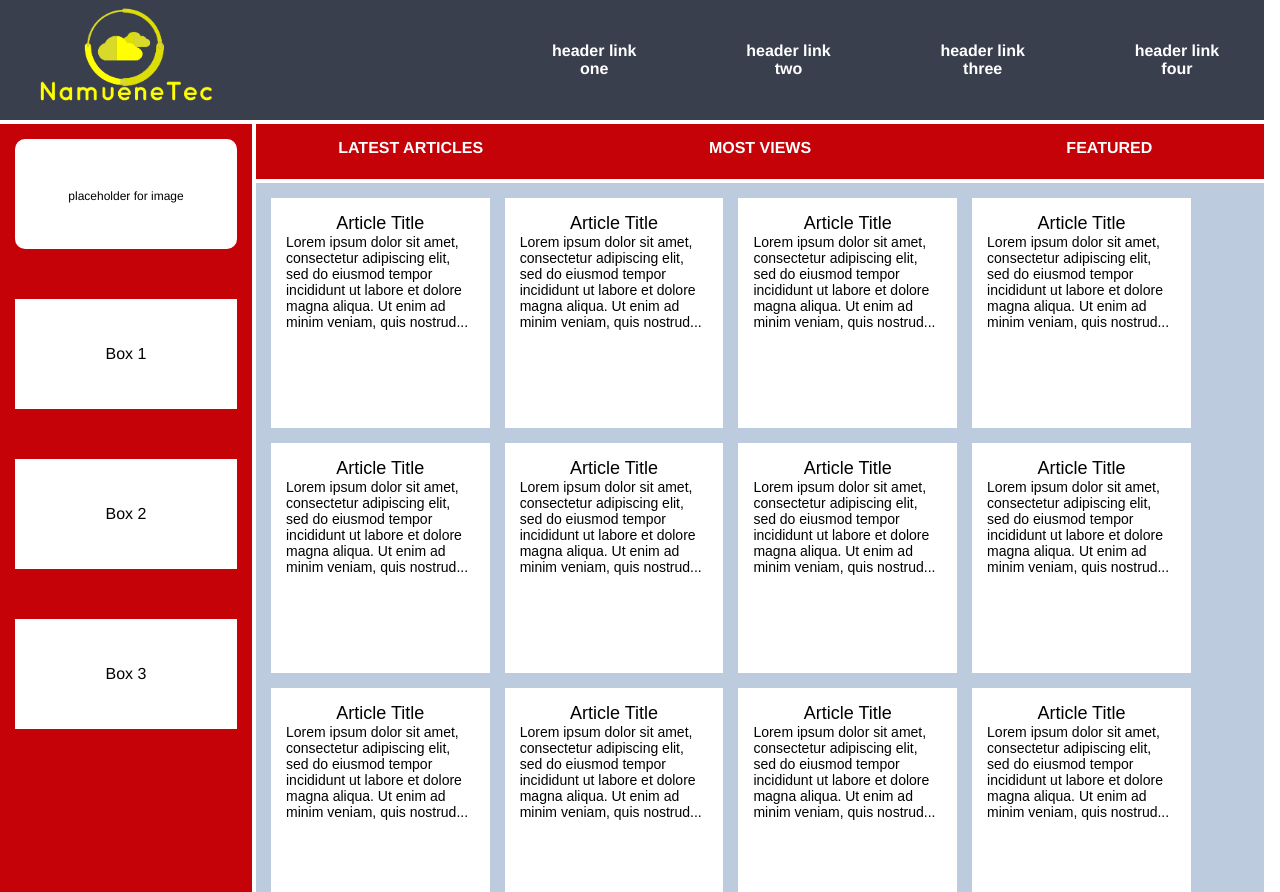
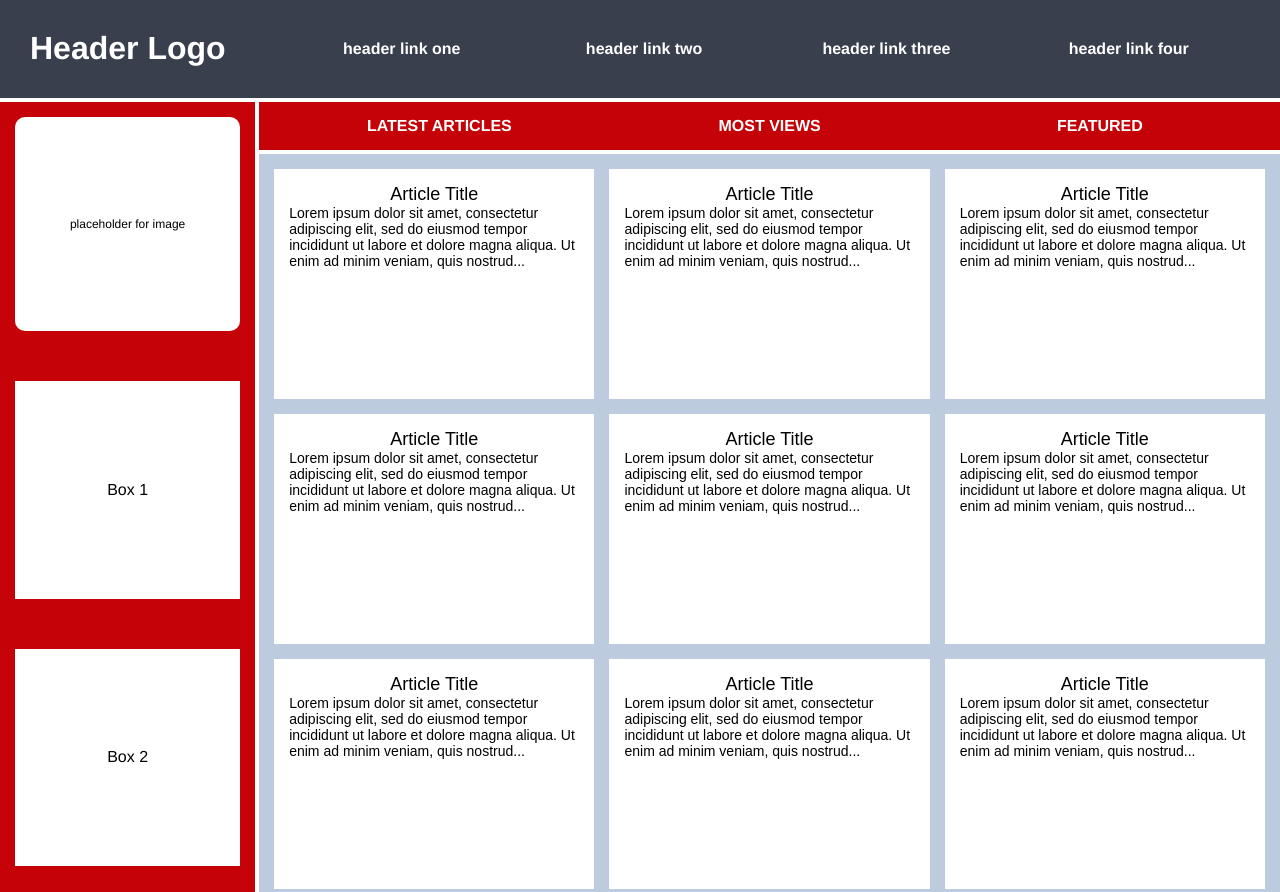
Before and after one commit to kato2025/grid-layout-3, a plain HTML site: page index.html in a window 1280 px wide. Shown: the top 892 px of the page. Drawn offline with Linux system fonts and the light colour scheme.

Commit message:
Add index.html styles.css

```diff
--- a/index.html
+++ b/index.html
@@ -1,19 +1,26 @@
 <!DOCTYPE html>
+<html lang="en">
+<head>
+    <meta charset="UTF-8">
+    <meta name="viewport" content="width=device-width, initial-scale=1.0">
+    <title>Grid Layout</title>
+    <link rel="stylesheet" href="styles.css">
+</head>
+<body>
+    <!DOCTYPE html>
 <html lang="en">
   <head>
     <meta charset="UTF-8">
     <meta http-equiv="X-UA-Compatible" content="IE=edge">
     <meta name="viewport" content="width=device-width, initial-scale=1.0">
     <title>Holy Grail Mockup</title>
-    <link rel="stylesheet" href="styles.css">
+    <link rel="stylesheet" href="style.css">
   </head>
   <body>
     <div class="container">
 
       <div class="header">
-        <div class="logo">
-          <img class="siteLogo" src="./siteLogo.png" alt="">
-        </div>
+        <div class="logo">Header Logo</div>
         <div class="menu">
           <ul>
             <li>header link one</li>
@@ -102,3 +109,5 @@
     </div>
   </body>
 </html>
+</body>
+</html>
--- a/styles.css
+++ b/styles.css
@@ -4,12 +4,15 @@
   }
   .container {
     display: grid;
-  resize: both;
-  overflow: auto;
     grid-template-columns: 1fr 4fr;
-  grid-template-rows: 120px 55px repeat(2, 1fr) 50px;
+    grid-template-rows: repeat(4, auto);
     gap: 4px;
     text-align: center;
+    grid-template-areas:
+      "header header"
+      "sidebar nav"
+      "sidebar article"
+      "footer footer";
   }
   .container div {
     padding: 15px;
@@ -19,40 +22,33 @@
     color: white;
   }
   .header {
-  grid-column: 1 / 3;
-  grid-row: 1 / 1;
-  display: flex;
-  align-items: center;
+    display: grid;
+    grid-area: header;
+    grid-template-columns: auto 1fr;
     background-color: #393f4d;
-}
-.siteLogo {
-  display: block;
-  flex-shrink: 1;
-  width: 40%
-}
-.menu {
- margin: auto;
+    gap: 25px;
   }
   .menu ul {
     display: grid;
     grid-template-columns: repeat(4, 1fr);
-  gap: 80px;
+  }
+  .menu li {
+    list-style: none;
+    padding: 10px;
 }
   .menu ul,
   .menu li {
     font-size: 16px;
-  list-style: none;
   }
   .sidebar {
-  grid-column: 1 / 2;
-  grid-row: 2 / 5;
-  display: flex;
-  flex-direction: column;
+    display: grid;
+    grid-area: sidebar;
     gap: 50px;
     background-color: #C50208;
   }
   .sidebar .photo {
-  height: 10vh;
+    display: grid;
+    place-items: center;
     background-color: white;
     color: black;
     font-size: 12px;
@@ -60,39 +56,33 @@
     border-radius: 10px;
   }
   .sidebar .side-content {
-  display: flex;
-  align-items: center;
-  justify-content: center;
-  height: 10vh;
+    display: grid;
+    place-items: center;
     background-color: white;
     color: black;
     font-size: 16px;
     font-weight: normal;
   }
-.sidebar>.photo>p {
-margin-top: 35px;
-}
   .nav {
-  grid-column: 2 / 3;
-  grid-row: 2 / 2;
+    grid-area: nav;
+    justify-content: center;
+    align-items: center;
     background-color: #C50208;
   }
   .nav ul {
     display: grid;
     grid-template-columns: repeat(3, 1fr);
-  gap: 70px;
+    height: 100%;
   }
-.nav ul,
-.nav li {
+  .nav ul li {
+    list-style: none;
     font-size: 16px;
     text-transform: uppercase;
-  list-style: none;
   }
   .article {
-  grid-column: repeat(auto-fit, minmax(250px, 1fr));
-  grid-row: 3 / 5;
-  display: flex;
-  flex-wrap: wrap;
+    display: grid;
+    grid-template-columns: repeat(auto-fit, minmax(250px, 1fr));
+    grid-area: article;
     gap: 15px;
     background-color: #bccbde;
   }
@@ -103,11 +93,10 @@ margin-top: 35px;
     text-align: left;
   }
   .article .card {
-  width: 188.7px;
     height: 200px;
-  background-color: #FFFFFF;
+    text-align: center;
+    background-color: #FFF;
     color: black;
-  text-align: center;
   }
   .card p {
     color: black;
@@ -119,8 +108,7 @@ margin-top: 35px;
     text-align: center;
   }
   .footer {
-  grid-column: 1 / 7;
-  grid-row: 5 / 5;
+    grid-area: footer;
     background-color: #393f4d;
   }
   .footer p {
```
Lines whose indentation alone changed are shown as unchanged.
